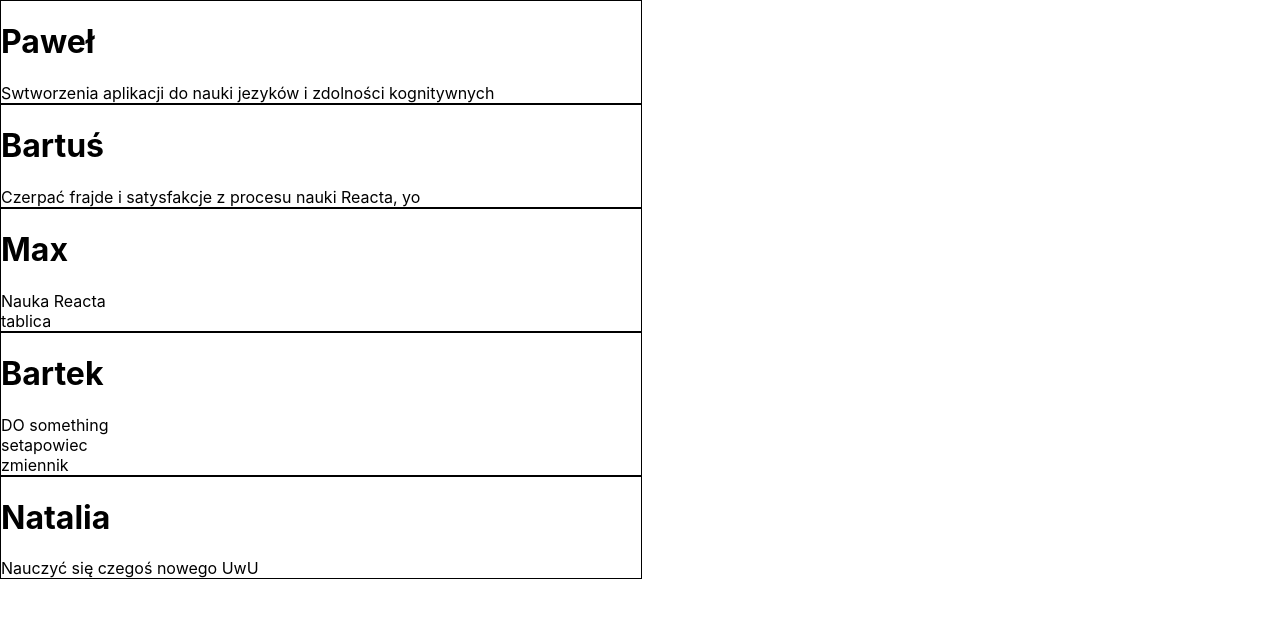
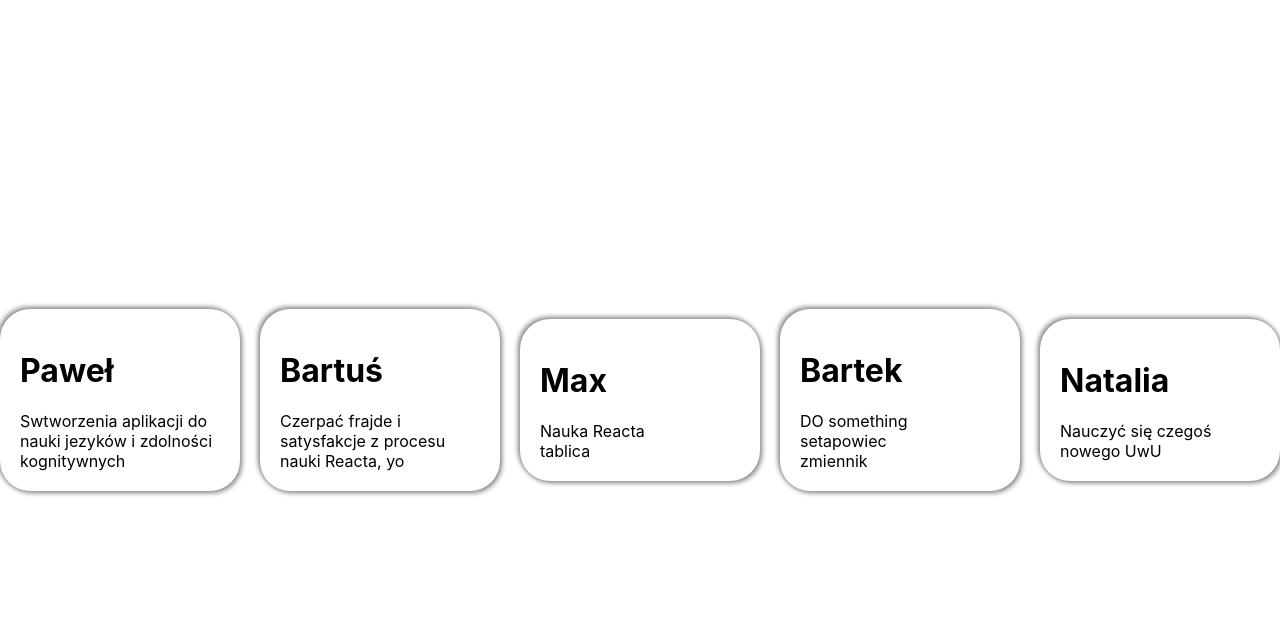
Before and after one commit to MaksSU/repo_team_odmrazamy_maryle, a React (Create React App) app: page / in a window 1280 px wide. Shown: the top 618 px of the page. Built offline with nearby package versions, Linux system fonts and the light colour scheme.

Commit message:
stylowanie /max

```diff
--- a/src/App.js
+++ b/src/App.js
@@ -6,6 +6,7 @@ import { Goal } from "./components/atoms/Goal";
 import { Profile } from "./components/molecules/Profile";
 import { NameLength } from "./components/atoms/NameLength";
 import { users } from "./data/users";
+import styled from "styled-components";
 
 /* Plan działania
   - div na profil (jakiś prostokąt, ładnie ostylizować)
@@ -16,15 +17,26 @@ import { users } from "./data/users";
 */
 
 function App() {
+
   return (
     <>
-      <div>
+      <StyledWrapper>
         {users.map((item) => (
           <Profile user={item} />
         ))}
-      </div>
+      </StyledWrapper>
     </>
   );
 }
 
 export default App;
+
+const StyledWrapper = styled("div")(() => ({
+  width: "100%",
+  height: "100vh",
+  display: "flex",
+  justifyContent: "center",
+  alignItems: "center",
+  gap: "20px",
+
+}));
--- a/src/components/molecules/Profile.jsx
+++ b/src/components/molecules/Profile.jsx
@@ -14,6 +14,15 @@ export function Profile({ user }) {
 }
 
 const StyledWrapper = styled("div")(() => ({
-  border: "1px solid black",
+
   width: "50%",
+  boxShadow: "2px 2px 5px #888888, -2px -2px 5px #888888",
+  padding: "20px",
+  borderRadius: "30px",
+  [":hover"]: {
+    boxShadow: "2px 2px 5px #666666, -2px -2px 5px #666666",
+    cursor: "pointer"
+
+  }
+
 }));
```
Also changed, not shown: 1 other file (tests, documents, lock files or other folders).
